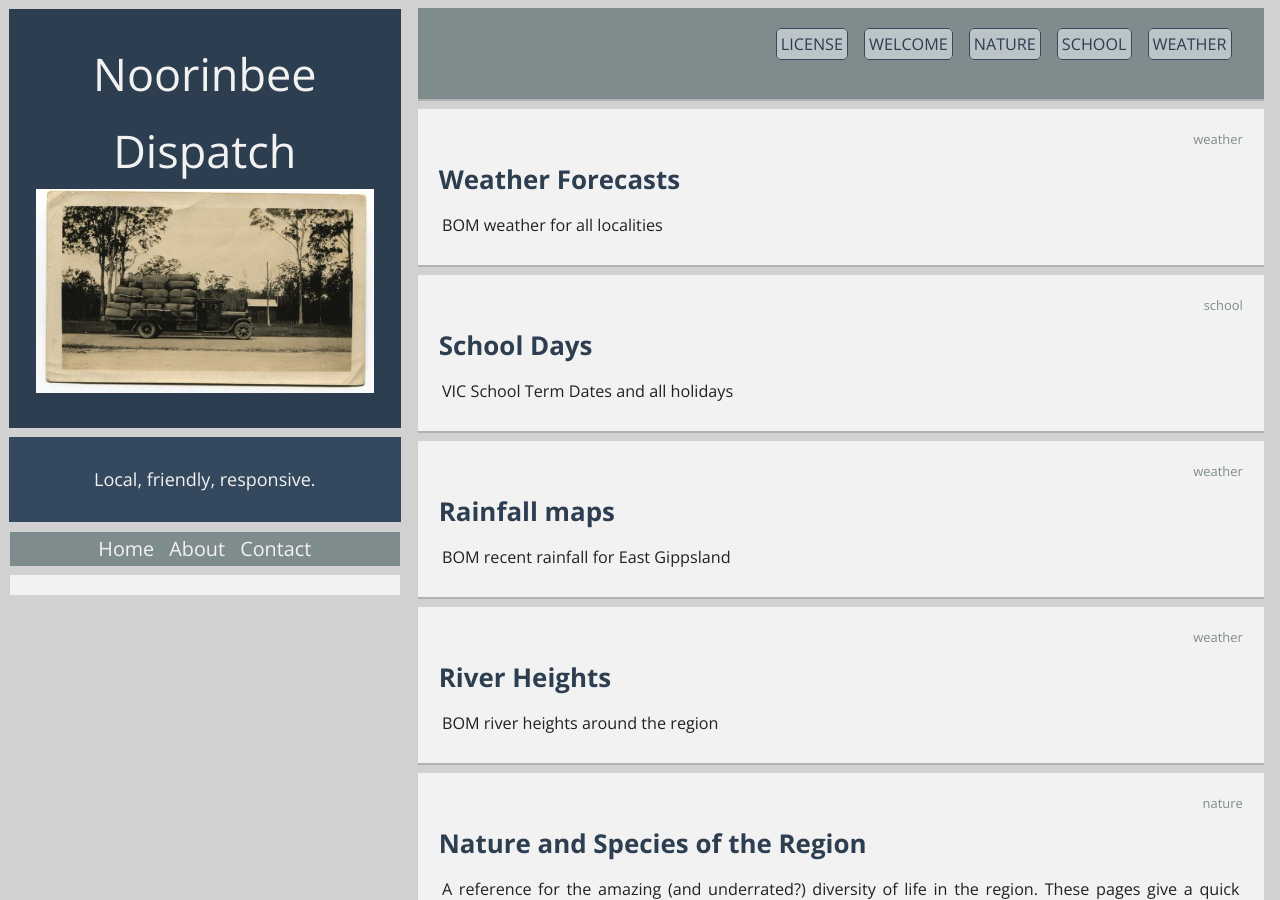
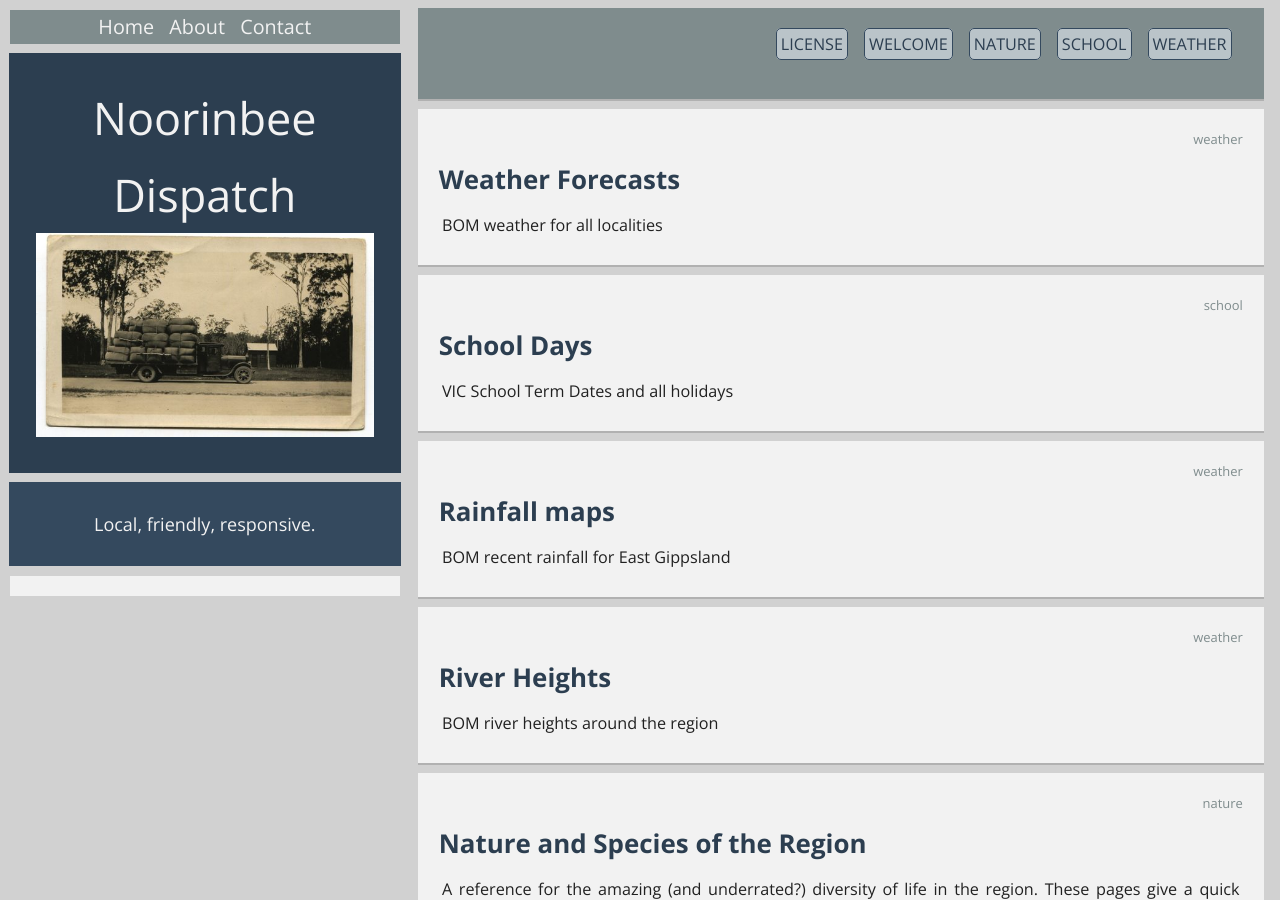
Before and after one commit to noorinbee-dispatcher/noorinbee-dispatcher.github.io, a Jekyll site: the page built from index.html, in a window 1280 px wide and 900 px high. Built offline with Jekyll 4.4.1, drawn with Linux system fonts in a browser that asks for light colours; the list of posts is cut into pages by our own code; some of the changed lines change nothing that is shown.

Commit message:
flip main nav

```diff
--- a/_layouts/default.html
+++ b/_layouts/default.html
@@ -33,6 +33,12 @@
 <body>
     <header id='root' class='main-header'>
 
+        <nav class='module main-menu color-4'>
+            <a href='{{ site.url }}/'>Home</a>
+            <a href='{{ site.url }}/realms/host/about/'>About</a>
+            <a href='{{ site.url }}/realms/host/contact/'>Contact</a>
+        </nav>
+
         <div class='module title color-1'>
             <h1><a href='{{ site.url }}/'>{{ site.name }}</a></h1>
             <img src = "{{ site.url }}/assets/img/brand/trk.jpg">
@@ -41,12 +47,6 @@
         <div class='module description color-2'>
             {{ site.description }}
         </div>
-
-        <nav class='module main-menu color-4'>
-            <a href='{{ site.url }}/'>Home</a>
-            <a href='{{ site.url }}/realms/host/about/'>About</a>
-            <a href='{{ site.url }}/realms/host/contact/'>Contact</a>
-        </nav>
 
         <div class='module links color-3'>
             <!-- <a href='https://github.com/{{ site.github }}' title='Profile in Github' target='_blank'>github</a> -->
```
